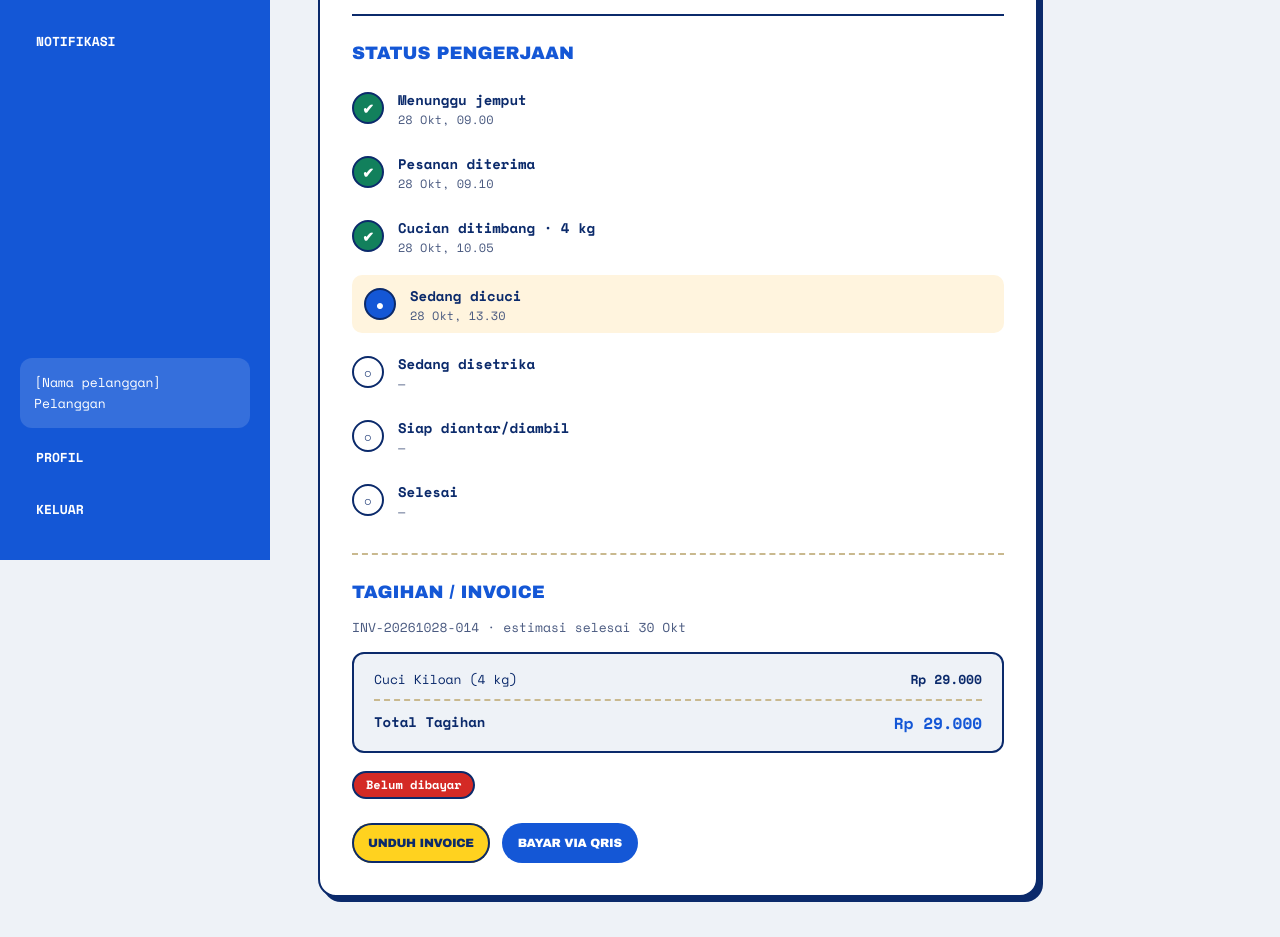
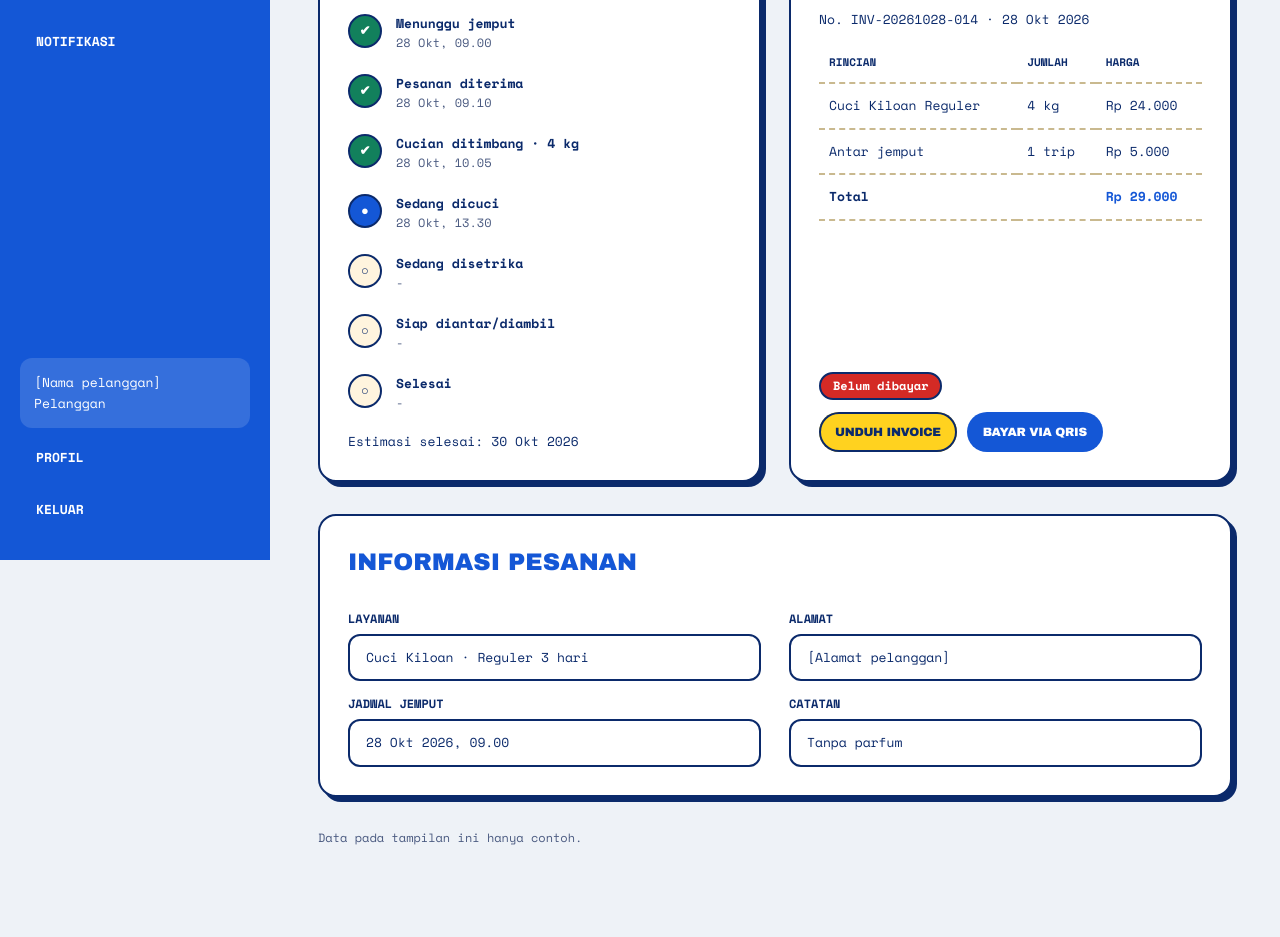
Before and after one commit to dimsssgt/washes, a Next.js app: page /pelanggan/aktif/1 in a window 1280 px wide. Shown: the part 240-1177 px from the top of the page. After the commit the page ends 1127 px from the top, so only its background shows below. Built offline with nearby package versions, Linux system fonts and the light colour scheme.

Commit message:
feat: perbarui halaman detail pesanan persis sesuai prototipe design-laundry

```diff
--- a/app/pelanggan/aktif/[kode]/page.tsx
+++ b/app/pelanggan/aktif/[kode]/page.tsx
@@ -5,8 +5,6 @@ import Link from "next/link";
 import Button from "@/components/ui/Button";
 import {
   dummyPesanan,
-  StatusChip,
-  BayarChip,
   formatRupiah,
   ModalQRIS,
   PesananAktif,
@@ -28,25 +26,33 @@ export default function DetailPesananPage({
     dummyPesanan[0];
 
   return (
-    <>
-      {/* Tombol kembali & judul */}
+    <div style={{ display: "flex", flexDirection: "column", gap: 32 }}>
+      {/* Link Kembali */}
       <div>
         <Link
           href="/pelanggan/aktif"
           style={{
-            display: "inline-flex",
-            alignItems: "center",
-            gap: 8,
             fontFamily: "'Space Mono', monospace",
+            fontWeight: 700,
             fontSize: 13,
-            fontWeight: 700,
-            color: "#1457D6",
-            textDecoration: "none",
-            marginBottom: 16,
+            color: "#0B2A6B",
+            textDecoration: "underline",
           }}
         >
-          ← Kembali ke daftar pesanan aktif
+          ← Kembali ke pesanan aktif
         </Link>
+      </div>
+
+      {/* Header Judul & Status Chip */}
+      <div
+        style={{
+          display: "flex",
+          justifyContent: "space-between",
+          alignItems: "center",
+          gap: 16,
+          flexWrap: "wrap",
+        }}
+      >
         <h1
           style={{
             fontFamily: "'Archivo Black', Impact, sans-serif",
@@ -54,188 +60,254 @@ export default function DetailPesananPage({
             letterSpacing: "-0.01em",
             lineHeight: 1,
             margin: 0,
-            fontSize: 36,
+            fontSize: 40,
             color: "#1457D6",
           }}
         >
-          Detail pesanan
+          Pesanan {pesanan.kode}
         </h1>
+        <span
+          style={{
+            display: "inline-block",
+            border: "2px solid #0B2A6B",
+            borderRadius: 999,
+            padding: "8px 18px",
+            fontFamily: "'Space Mono', monospace",
+            fontSize: 12,
+            fontWeight: 700,
+            whiteSpace: "nowrap",
+            background: "#1457D6",
+            color: "#fff",
+          }}
+        >
+          Sedang dicuci
+        </span>
       </div>
 
-      {/* Kontainer utama Detail Pesanan */}
+      {/* Grid 2 Kolom: Status Pengerjaan & Tagihan/Invoice */}
       <div
+        style={{
+          display: "grid",
+          gridTemplateColumns: "repeat(auto-fit, minmax(320px, 1fr))",
+          gap: 28,
+        }}
+      >
+        {/* Card 1: Status pengerjaan */}
+        <section
+          id="status"
           style={{
             background: "#fff",
             border: "2px solid #0B2A6B",
             borderRadius: 18,
             boxShadow: "5px 5px 0 #0B2A6B",
-          padding: 32,
+            padding: 28,
             color: "#0B2A6B",
-          maxWidth: 720,
-        }}
-      >
-        {/* Header pesanan */}
-        <div
-          style={{
-            display: "flex",
-            justifyContent: "space-between",
-            alignItems: "center",
-            flexWrap: "wrap",
-            gap: 12,
-            borderBottom: "2px solid #0B2A6B",
-            paddingBottom: 16,
-          }}
-        >
-          <div>
-            <span
-              style={{
-                fontFamily: "'Archivo Black', Impact, sans-serif",
-                textTransform: "uppercase",
-                fontSize: 22,
-                color: "#0B2A6B",
-              }}
-            >
-              {pesanan.kode}
-            </span>
-            <div style={{ fontSize: 13, color: "#4A5A80", marginTop: 4 }}>
-              {pesanan.layanan} · {pesanan.kecepatan} · {pesanan.estimasi}
-            </div>
-          </div>
-          <StatusChip status={pesanan.status} />
-        </div>
-
-        {/* Section: Status Pengerjaan (Timeline 7 Tahap) */}
-        <div style={{ marginTop: 24 }}>
-          <h2
-            style={{
-              fontFamily: "'Archivo Black', Impact, sans-serif",
-              textTransform: "uppercase",
-              fontSize: 18,
-              color: "#1457D6",
-              margin: "0 0 16px",
-            }}
-          >
-            Status pengerjaan
-          </h2>
-
-          <div style={{ display: "flex", flexDirection: "column", gap: 14 }}>
-            {pesanan.riwayatStatus.map((item) => (
-              <div
-                key={item.label}
-                style={{
-                  display: "flex",
-                  gap: 14,
-                  alignItems: "center",
-                  background: item.aktif ? "#FFF4DE" : "transparent",
-                  padding: item.aktif ? "8px 12px" : "4px 0",
-                  borderRadius: 10,
-                }}
-              >
-                <span
-                  style={{
-                    display: "inline-flex",
-                    alignItems: "center",
-                    justifyContent: "center",
-                    width: 32,
-                    height: 32,
-                    borderRadius: 999,
-                    border: "2px solid #0B2A6B",
-                    fontWeight: 700,
-                    fontSize: 14,
-                    flexShrink: 0,
-                    background: item.selesai ? "#12805C" : item.aktif ? "#1457D6" : "#fff",
-                    color: item.selesai || item.aktif ? "#fff" : "#0B2A6B",
-                  }}
-                >
-                  {item.selesai ? "✔" : item.aktif ? "●" : "○"}
-                </span>
-                <div>
-                  <b style={{ fontSize: 14 }}>{item.label}</b>
-                  <div style={{ fontSize: 12, color: "#4A5A80" }}>{item.waktu ?? "—"}</div>
-                </div>
-              </div>
-            ))}
-          </div>
-        </div>
-
-        {/* Section: Tagihan / Invoice */}
-        <div
-          style={{
-            marginTop: 28,
-            paddingTop: 24,
-            borderTop: "2px dashed #C9B98F",
           }}
         >
           <h2
             style={{
               fontFamily: "'Archivo Black', Impact, sans-serif",
               textTransform: "uppercase",
-              fontSize: 18,
+              fontSize: 24,
               color: "#1457D6",
-              margin: "0 0 12px",
+              marginBottom: 16,
+            }}
+          >
+            Status pengerjaan
+          </h2>
+
+          <div style={{ display: "flex", flexDirection: "column", gap: 18 }}>
+            {pesanan.riwayatStatus.map((item) => {
+              const bg = item.selesai ? "#12805C" : item.aktif ? "#1457D6" : "#FFF4DE";
+              const color = item.selesai || item.aktif ? "#fff" : "#0B2A6B";
+              const icon = item.selesai ? "✔" : item.aktif ? "●" : "○";
+
+              return (
+                <div key={item.label} style={{ display: "flex", gap: 14, alignItems: "center" }}>
+                  <span
+                    style={{
+                      width: 34,
+                      height: 34,
+                      padding: 0,
+                      display: "inline-flex",
+                      alignItems: "center",
+                      justifyContent: "center",
+                      border: "2px solid #0B2A6B",
+                      borderRadius: 999,
+                      fontFamily: "'Space Mono', monospace",
+                      fontSize: 13,
+                      fontWeight: 700,
+                      background: bg,
+                      color: color,
+                      flexShrink: 0,
+                    }}
+                  >
+                    {icon}
+                  </span>
+                  <div>
+                    <b style={{ fontFamily: "'Space Mono', monospace", fontSize: 13, color: "#0B2A6B" }}>
+                      {item.label}
+                    </b>
+                    <div style={{ fontFamily: "'Space Mono', monospace", fontSize: 12, color: "#4A5A80" }}>
+                      {item.waktu ?? "-"}
+                    </div>
+                  </div>
+                </div>
+              );
+            })}
+          </div>
+
+          <p style={{ fontFamily: "'Space Mono', monospace", fontSize: 13, margin: "20px 0 0", color: "#0B2A6B" }}>
+            Estimasi selesai: 30 Okt 2026
+          </p>
+        </section>
+
+        {/* Card 2: Tagihan / Invoice */}
+        <section
+          id="invoice"
+          style={{
+            background: "#fff",
+            border: "2px solid #0B2A6B",
+            borderRadius: 18,
+            boxShadow: "5px 5px 0 #0B2A6B",
+            padding: 28,
+            color: "#0B2A6B",
+            display: "flex",
+            flexDirection: "column",
+            justifyContent: "space-between",
+          }}
+        >
+          <div>
+            <h2
+              style={{
+                fontFamily: "'Archivo Black', Impact, sans-serif",
+                textTransform: "uppercase",
+                fontSize: 24,
+                color: "#1457D6",
+                marginBottom: 16,
               }}
             >
               Tagihan / Invoice
             </h2>
 
-          {pesanan.total !== null && pesanan.invoiceNo ? (
-            <>
-              <div style={{ fontSize: 13, marginBottom: 14, color: "#4A5A80" }}>
-                {pesanan.invoiceNo} · {pesanan.estimasi}
+            <div style={{ fontFamily: "'Space Mono', monospace", fontSize: 13, marginBottom: 12, color: "#0B2A6B" }}>
+              No. {pesanan.invoiceNo ?? "INV-20261028-014"} · 28 Okt 2026
             </div>
 
-              <div
+            <div style={{ overflowX: "auto" }}>
+              <table style={{ borderCollapse: "collapse", width: "100%", minWidth: "100%" }}>
+                <thead>
+                  <tr>
+                    <th
                       style={{
-                  background: "#EEF2F7",
-                  border: "2px solid #0B2A6B",
-                  borderRadius: 12,
-                  padding: "16px 20px",
+                        padding: "12px 10px",
+                        borderBottom: "2px dashed #C9B98F",
+                        textAlign: "left",
+                        fontFamily: "'Space Mono', monospace",
+                        fontSize: 11,
+                        textTransform: "uppercase",
+                        color: "#0B2A6B",
                       }}
                     >
-                <div
+                      Rincian
+                    </th>
+                    <th
                       style={{
-                    display: "flex",
-                    justifyContent: "space-between",
-                    paddingBottom: 10,
+                        padding: "12px 10px",
                         borderBottom: "2px dashed #C9B98F",
-                    fontSize: 13,
+                        textAlign: "left",
+                        fontFamily: "'Space Mono', monospace",
+                        fontSize: 11,
+                        textTransform: "uppercase",
+                        color: "#0B2A6B",
                       }}
                     >
-                  <span>{pesanan.layanan} ({pesanan.detail})</span>
-                  <b>{formatRupiah(pesanan.total)}</b>
+                      Jumlah
+                    </th>
+                    <th
+                      style={{
+                        padding: "12px 10px",
+                        borderBottom: "2px dashed #C9B98F",
+                        textAlign: "left",
+                        fontFamily: "'Space Mono', monospace",
+                        fontSize: 11,
+                        textTransform: "uppercase",
+                        color: "#0B2A6B",
+                      }}
+                    >
+                      Harga
+                    </th>
+                  </tr>
+                </thead>
+                <tbody>
+                  <tr>
+                    <td style={{ padding: "12px 10px", borderBottom: "2px dashed #C9B98F", fontFamily: "'Space Mono', monospace", fontSize: 13 }}>
+                      Cuci Kiloan Reguler
+                    </td>
+                    <td style={{ padding: "12px 10px", borderBottom: "2px dashed #C9B98F", fontFamily: "'Space Mono', monospace", fontSize: 13 }}>
+                      4 kg
+                    </td>
+                    <td style={{ padding: "12px 10px", borderBottom: "2px dashed #C9B98F", fontFamily: "'Space Mono', monospace", fontSize: 13 }}>
+                      Rp 24.000
+                    </td>
+                  </tr>
+                  <tr>
+                    <td style={{ padding: "12px 10px", borderBottom: "2px dashed #C9B98F", fontFamily: "'Space Mono', monospace", fontSize: 13 }}>
+                      Antar jemput
+                    </td>
+                    <td style={{ padding: "12px 10px", borderBottom: "2px dashed #C9B98F", fontFamily: "'Space Mono', monospace", fontSize: 13 }}>
+                      1 trip
+                    </td>
+                    <td style={{ padding: "12px 10px", borderBottom: "2px dashed #C9B98F", fontFamily: "'Space Mono', monospace", fontSize: 13 }}>
+                      Rp 5.000
+                    </td>
+                  </tr>
+                  <tr>
+                    <td style={{ padding: "12px 10px", borderBottom: "2px dashed #C9B98F", fontFamily: "'Space Mono', monospace", fontSize: 13, fontWeight: 700 }}>
+                      Total
+                    </td>
+                    <td style={{ padding: "12px 10px", borderBottom: "2px dashed #C9B98F", fontFamily: "'Space Mono', monospace", fontSize: 13 }}></td>
+                    <td style={{ padding: "12px 10px", borderBottom: "2px dashed #C9B98F", fontFamily: "'Space Mono', monospace", fontSize: 13, fontWeight: 700, color: "#1457D6" }}>
+                      Rp 29.000
+                    </td>
+                  </tr>
+                </tbody>
+              </table>
+            </div>
           </div>
 
           <div
             style={{
               display: "flex",
+              alignItems: "center",
+              marginTop: 36,
+              flexWrap: "wrap",
+              gap: 12,
               justifyContent: "space-between",
-                    paddingTop: 10,
-                    fontSize: 14,
-                    fontWeight: 700,
             }}
           >
-                  <span>Total Tagihan</span>
-                  <b style={{ color: "#1457D6", fontSize: 16 }}>{formatRupiah(pesanan.total)}</b>
-                </div>
-              </div>
-
-              <div style={{ marginTop: 14 }}>
-                <BayarChip status={pesanan.statusBayar} />
-              </div>
-
-              <div
+            <span
               style={{
-                  display: "flex",
-                  gap: 12,
-                  flexWrap: "wrap",
-                  marginTop: 24,
+                display: "inline-block",
+                border: "2px solid #0B2A6B",
+                borderRadius: 999,
+                padding: "3px 12px",
+                fontFamily: "'Space Mono', monospace",
+                fontSize: 12,
+                fontWeight: 700,
+                background: "#D42A25",
+                color: "#fff",
+                whiteSpace: "nowrap",
               }}
             >
+              Belum dibayar
+            </span>
+            <span style={{ display: "flex", gap: 10, flexWrap: "wrap" }}>
               <Button
                 variant="yellow"
                 size="sm"
                 onClick={() => {
-                    const content = `====================================\nINVOICE RESMI - LAUNDYKU\n====================================\nInvoice: ${pesanan.invoiceNo ?? "-"}\nPesanan: ${pesanan.kode}\nLayanan: ${pesanan.layanan} (${pesanan.detail})\nEstimasi: ${pesanan.estimasi}\nStatus Bayar: ${pesanan.statusBayar === "lunas" ? "LUNAS" : "BELUM DIBAYAR"}\nTotal: ${pesanan.total ? formatRupiah(pesanan.total) : "-"}\n====================================\nTerima kasih telah mempercayakan cucianmu kepada Laundyku!`;
+                  const content = `====================================\nINVOICE RESMI - LAUNDYKU\n====================================\nNo. Invoice: ${pesanan.invoiceNo ?? "INV-20261028-014"}\nTanggal: 28 Okt 2026\nPesanan: ${pesanan.kode}\n\nRINCIAN BIAYA:\n1. Cuci Kiloan Reguler (4 kg) : Rp 24.000\n2. Antar jemput (1 trip)       : Rp 5.000\n------------------------------------\nTOTAL: Rp 29.000\nSTATUS: BELUM DIBAYAR\n====================================\nTerima kasih telah mempercayakan cucianmu kepada Laundyku!`;
                   const blob = new Blob([content], { type: "text/plain;charset=utf-8" });
                   const url = URL.createObjectURL(blob);
                   const a = document.createElement("a");
@@ -247,21 +319,178 @@ export default function DetailPesananPage({
               >
                 Unduh invoice
               </Button>
-
-                {pesanan.statusBayar === "belum_bayar" && (
               <Button size="sm" onClick={() => setShowQRIS(true)}>
                 Bayar via QRIS
               </Button>
-                )}
+            </span>
           </div>
-            </>
-          ) : (
-            <p style={{ fontSize: 13, color: "#4A5A80", margin: "12px 0 0" }}>
-              Detail rincian dan tagihan pembayaran baru tersedia setelah cucian selesai ditimbang oleh petugas.
-            </p>
-          )}
+        </section>
+      </div>
+
+      {/* Card 3: Informasi pesanan */}
+      <section
+        id="info"
+        style={{
+          background: "#fff",
+          border: "2px solid #0B2A6B",
+          borderRadius: 18,
+          boxShadow: "5px 5px 0 #0B2A6B",
+          padding: 28,
+          color: "#0B2A6B",
+        }}
+      >
+        <h2
+          style={{
+            fontFamily: "'Archivo Black', Impact, sans-serif",
+            textTransform: "uppercase",
+            fontSize: 24,
+            color: "#1457D6",
+            marginBottom: 16,
+          }}
+        >
+          Informasi pesanan
+        </h2>
+
+        <div
+          style={{
+            display: "grid",
+            gridTemplateColumns: "repeat(auto-fit, minmax(320px, 1fr))",
+            gap: 28,
+          }}
+        >
+          <div>
+            <label
+              style={{
+                display: "block",
+                fontFamily: "'Space Mono', monospace",
+                fontSize: 12,
+                fontWeight: 700,
+                margin: "14px 0 6px",
+                textTransform: "uppercase",
+                color: "#0B2A6B",
+              }}
+            >
+              Layanan
+            </label>
+            <input
+              type="text"
+              readOnly
+              value="Cuci Kiloan · Reguler 3 hari"
+              style={{
+                width: "100%",
+                padding: "12px 16px",
+                border: "2px solid #0B2A6B",
+                borderRadius: 12,
+                fontFamily: "'Space Mono', monospace",
+                fontSize: 13,
+                background: "#fff",
+                boxSizing: "border-box",
+                minHeight: 44,
+                color: "#0B2A6B",
+              }}
+            />
+
+            <label
+              style={{
+                display: "block",
+                fontFamily: "'Space Mono', monospace",
+                fontSize: 12,
+                fontWeight: 700,
+                margin: "14px 0 6px",
+                textTransform: "uppercase",
+                color: "#0B2A6B",
+              }}
+            >
+              Jadwal jemput
+            </label>
+            <input
+              type="text"
+              readOnly
+              value="28 Okt 2026, 09.00"
+              style={{
+                width: "100%",
+                padding: "12px 16px",
+                border: "2px solid #0B2A6B",
+                borderRadius: 12,
+                fontFamily: "'Space Mono', monospace",
+                fontSize: 13,
+                background: "#fff",
+                boxSizing: "border-box",
+                minHeight: 44,
+                color: "#0B2A6B",
+              }}
+            />
+          </div>
+
+          <div>
+            <label
+              style={{
+                display: "block",
+                fontFamily: "'Space Mono', monospace",
+                fontSize: 12,
+                fontWeight: 700,
+                margin: "14px 0 6px",
+                textTransform: "uppercase",
+                color: "#0B2A6B",
+              }}
+            >
+              Alamat
+            </label>
+            <input
+              type="text"
+              readOnly
+              value="[Alamat pelanggan]"
+              style={{
+                width: "100%",
+                padding: "12px 16px",
+                border: "2px solid #0B2A6B",
+                borderRadius: 12,
+                fontFamily: "'Space Mono', monospace",
+                fontSize: 13,
+                background: "#fff",
+                boxSizing: "border-box",
+                minHeight: 44,
+                color: "#0B2A6B",
+              }}
+            />
+
+            <label
+              style={{
+                display: "block",
+                fontFamily: "'Space Mono', monospace",
+                fontSize: 12,
+                fontWeight: 700,
+                margin: "14px 0 6px",
+                textTransform: "uppercase",
+                color: "#0B2A6B",
+              }}
+            >
+              Catatan
+            </label>
+            <input
+              type="text"
+              readOnly
+              value="Tanpa parfum"
+              style={{
+                width: "100%",
+                padding: "12px 16px",
+                border: "2px solid #0B2A6B",
+                borderRadius: 12,
+                fontFamily: "'Space Mono', monospace",
+                fontSize: 13,
+                background: "#fff",
+                boxSizing: "border-box",
+                minHeight: 44,
+                color: "#0B2A6B",
+              }}
+            />
           </div>
         </div>
+      </section>
+
+      <p style={{ fontFamily: "'Space Mono', monospace", fontSize: 12, margin: 0, color: "#4A5A80" }}>
+        Data pada tampilan ini hanya contoh.
+      </p>
 
       {/* Modal QRIS (Hanya ada tombol Unduh QRIS dan Tutup, tombol Sudah Bayar dihapus) */}
       {showQRIS && (
@@ -271,6 +500,6 @@ export default function DetailPesananPage({
           onKonfirmasi={() => setShowQRIS(false)}
         />
       )}
-    </>
+    </div>
   );
 }
```
Also changed, not shown: app/pelanggan/detail/page.tsx (+10 -1 lines). Lines whose indentation alone changed are shown as unchanged.
